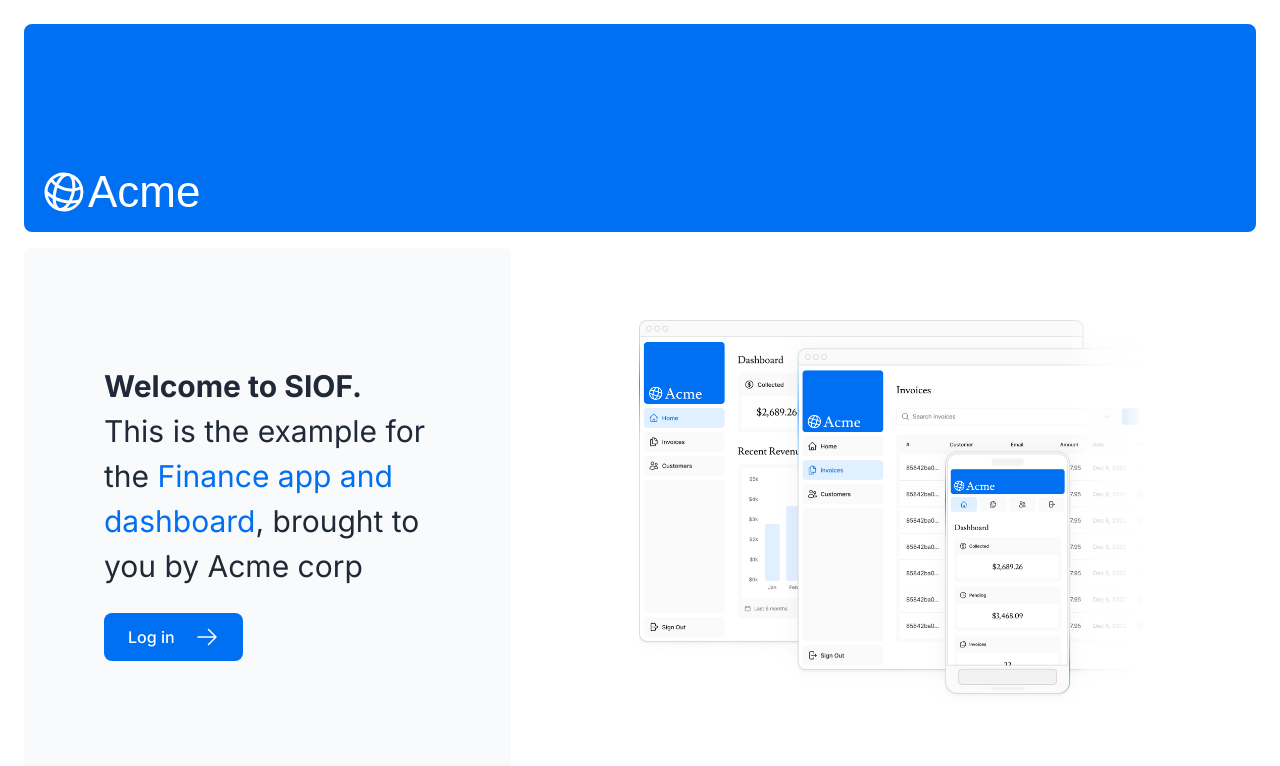
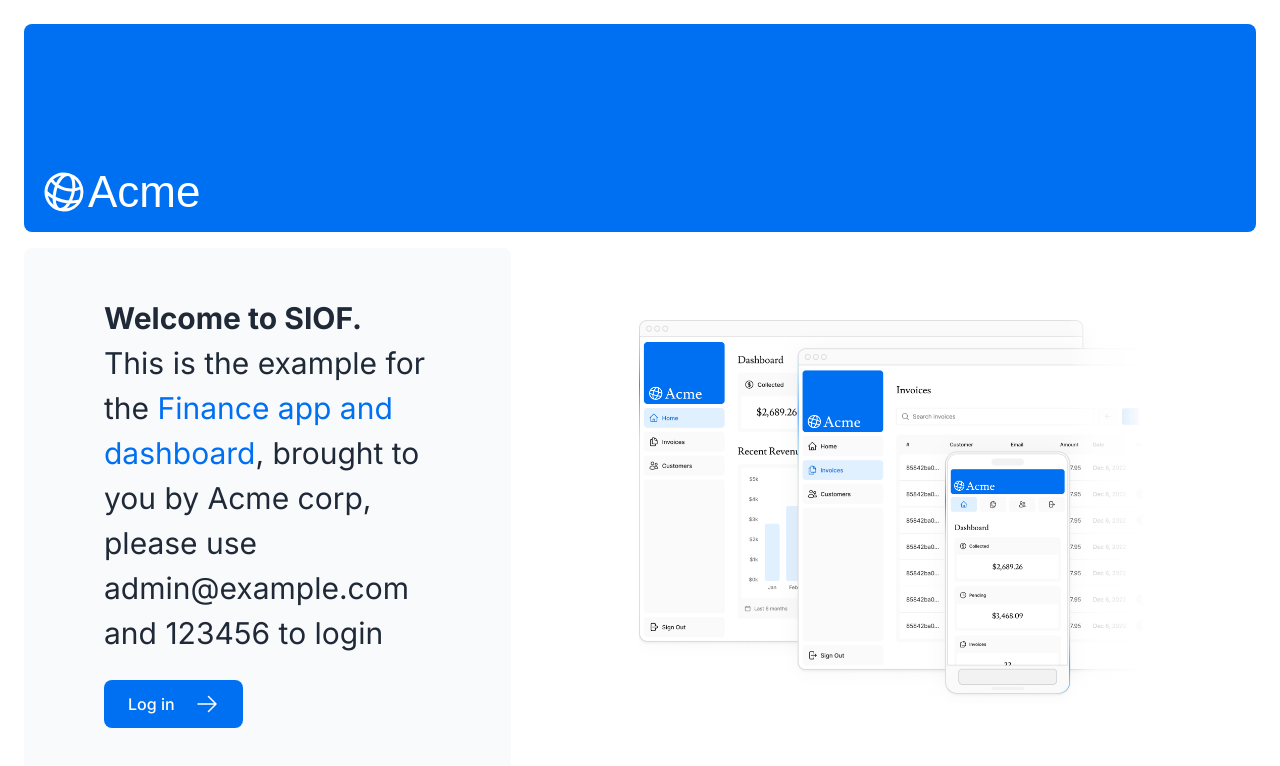
Before and after one commit to Borisresonance/Dashboard, a Next.js app: page / in a window 1280 px wide. Shown: the top 766 px of the page. Built offline with nearby package versions, Linux system fonts and the light colour scheme; a web font is replaced by a local one.

Commit message:
hardcoded password added

```diff
--- a/app/page.tsx
+++ b/app/page.tsx
@@ -17,7 +17,7 @@ export default function Page() {
             <a href="https://nextjs.org/learn/" className="text-blue-500">
               Finance app and dashboard
             </a>
-            , brought to you by Acme corp
+            , brought to you by Acme corp, please use admin@example.com and 123456 to login
 
           </p>
           <Link
```
